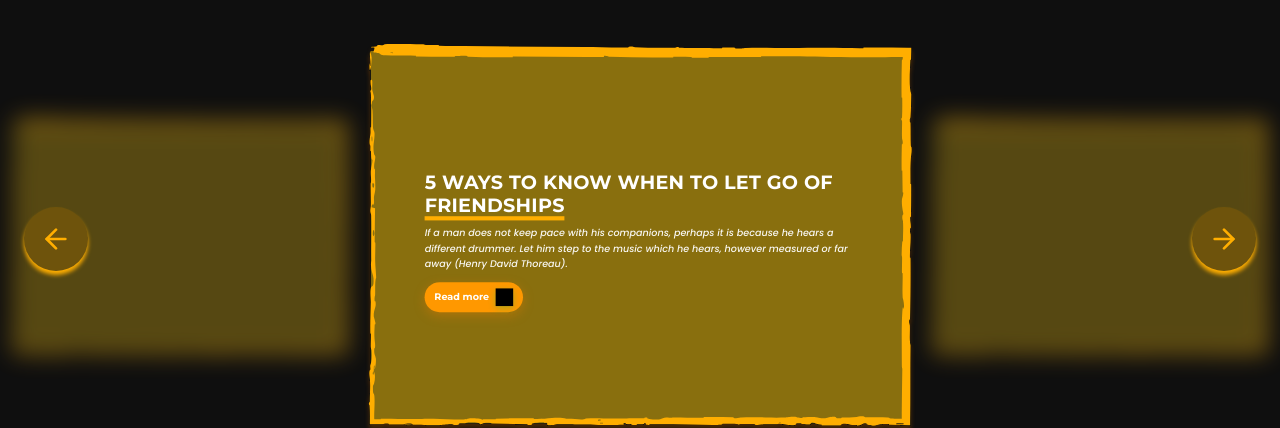
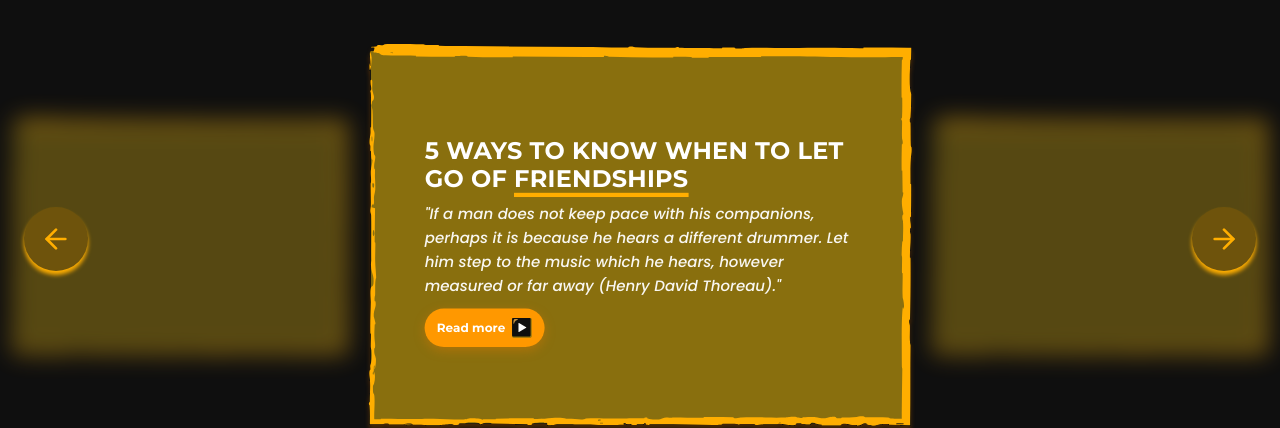
Before and after one commit to SyedKumailAbbas/Tristan, a React (Vite) app: page /media in a window 1280 px wide. Shown: the part 780-1208 px from the top of the page. Built offline with nearby package versions, Linux system fonts and the light colour scheme; no server answers.

Commit message:
sum tweaks in friendships

```diff
--- a/src/components/MEDIA/friendship.css
+++ b/src/components/MEDIA/friendship.css
@@ -77,7 +77,7 @@
 
 .title {
   font-weight: 700;
-  font-size: 32px;
+  font-size: 40px;
   line-height: 1.2;
   letter-spacing: 0.4px;
   margin: 8px 0 14px 0;
@@ -87,7 +87,7 @@
   font-family: "Poppins", sans-serif;
   font-style: italic;
   font-weight: 500;
-  font-size: 16px;
+  font-size: 25px;
   line-height: 1.6;
   opacity: 0.95;
   max-width: 860px;
@@ -98,7 +98,7 @@
   align-items: center;
   gap: 10px;
   margin-top: 18px;
-  padding: 10px 16px;
+  padding: 14px 20px;
   background: #ff9800; /* requested button color */
   color: #ffffff;
   border-radius: 999px;
@@ -106,7 +106,7 @@
   box-shadow: 0px 4px 4px 0px #ffbd52;
   font-family: "Montserrat", sans-serif;
   font-weight: 700; /* bold */
-  font-size: 16px; /* size 16 */
+  font-size: 20px; /* size 16 */
 }
 
 .cta-dot {
@@ -118,7 +118,7 @@
 }
 
 .keynotes-btn { box-shadow: 0 6px 18px rgba(247,126,0,.35); }
-.play-icon { width: 24px; height: 24px; }
+.play-icon { width: 32px; height: 32px; }
 
 .underline-gold {
   position: relative;
--- a/src/components/MEDIA/friendship.jsx
+++ b/src/components/MEDIA/friendship.jsx
@@ -1,7 +1,7 @@
 import React, { useState, useMemo } from "react";
 import { ArrowLeft, ArrowRight } from "lucide-react";
 import FINDBOX from "../../assets/Frame 24.svg";
-import playIcon from "../../assets/noto_play-button.svg";
+import playIcon from "../../assets/noto_play-button(2).svg";
 import "./friendship.css";
 
 const slidesData = [
@@ -14,7 +14,7 @@ const slidesData = [
       </>
     ),
     quote:
-      "If a man does not keep pace with his companions, perhaps it is because he hears a different drummer. Let him step to the music which he hears, however measured or far away (Henry David Thoreau).",
+      "\"If a man does not keep pace with his companions, perhaps it is because he hears a different drummer. Let him step to the music which he hears, however measured or far away (Henry David Thoreau).\"",
     cta: "Read more",
     link: "#",
   },
@@ -41,14 +41,18 @@ const FriendshipCarousel = () => {
   const [direction, setDirection] = useState(null); // 'next' | 'prev' | null
 
   const slides = useMemo(() => slidesData, []);
+  // lalaoooo
+  const [pendingIndex, setPendingIndex] = useState(null);
+
 
   const prev = () => {
-    setDirection('prev');
-    setIndex((i) => (i - 1 + slides.length) % slides.length);
+    setDirection("prev");
+    setPendingIndex((i) => (index - 1 + slides.length) % slides.length);
   };
+
   const next = () => {
-    setDirection('next');
-    setIndex((i) => (i + 1) % slides.length);
+    setDirection("next");
+    setPendingIndex((i) => (index + 1) % slides.length);
   };
 
 
@@ -68,17 +72,29 @@ const FriendshipCarousel = () => {
         </article>
 
         {/* Active card with content */}
-        <article className={`card active ${direction === 'next' ? 'to-right' : ''} ${direction === 'prev' ? 'to-left' : ''}`} onAnimationEnd={() => setDirection(null)}>
+        <article
+          className={`card active ${direction === "next" ? "to-right" : ""} ${direction === "prev" ? "to-left" : ""
+            }`}
+          onAnimationEnd={() => {
+            if (pendingIndex !== null) {
+              setIndex(pendingIndex);
+              setPendingIndex(null);
+            }
+            setDirection(null);
+          }}
+        >
+
           <img src={FINDBOX} alt="frame" className="frame-bg" />
           <div className="content">
             <h3 className="title">
-            {slides[index].title}
+              {slides[index].title}
             </h3>
             <p className="quote">{slides[index].quote}</p>
             <a className="cta keynotes-btn" href={slides[index].link}>
               <span>Read more</span>
-              <img src={playIcon} alt="Play Icon" className="play-icon" />
+              <img src={playIcon} alt="Play Icon" className="w-9 h-9" />
             </a>
+
           </div>
         </article>
 
```
